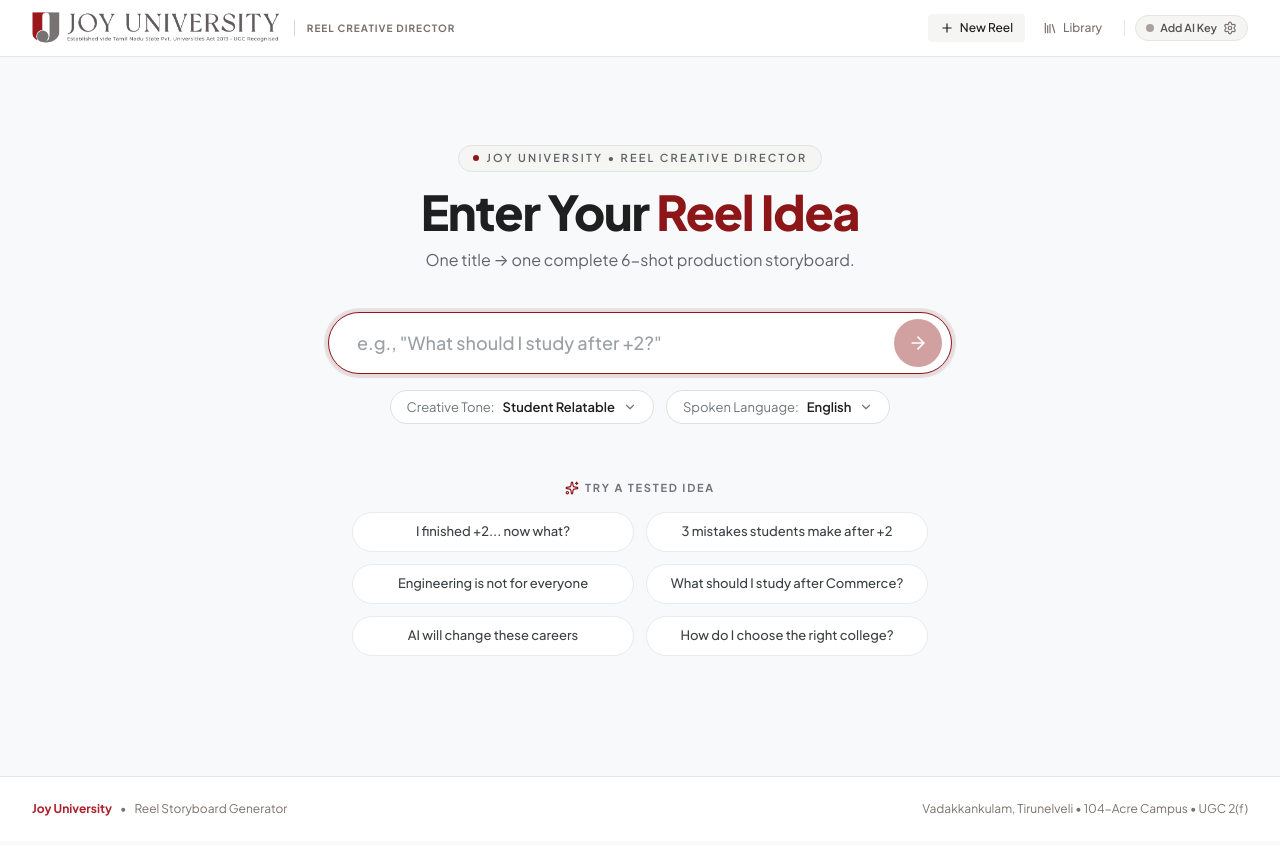
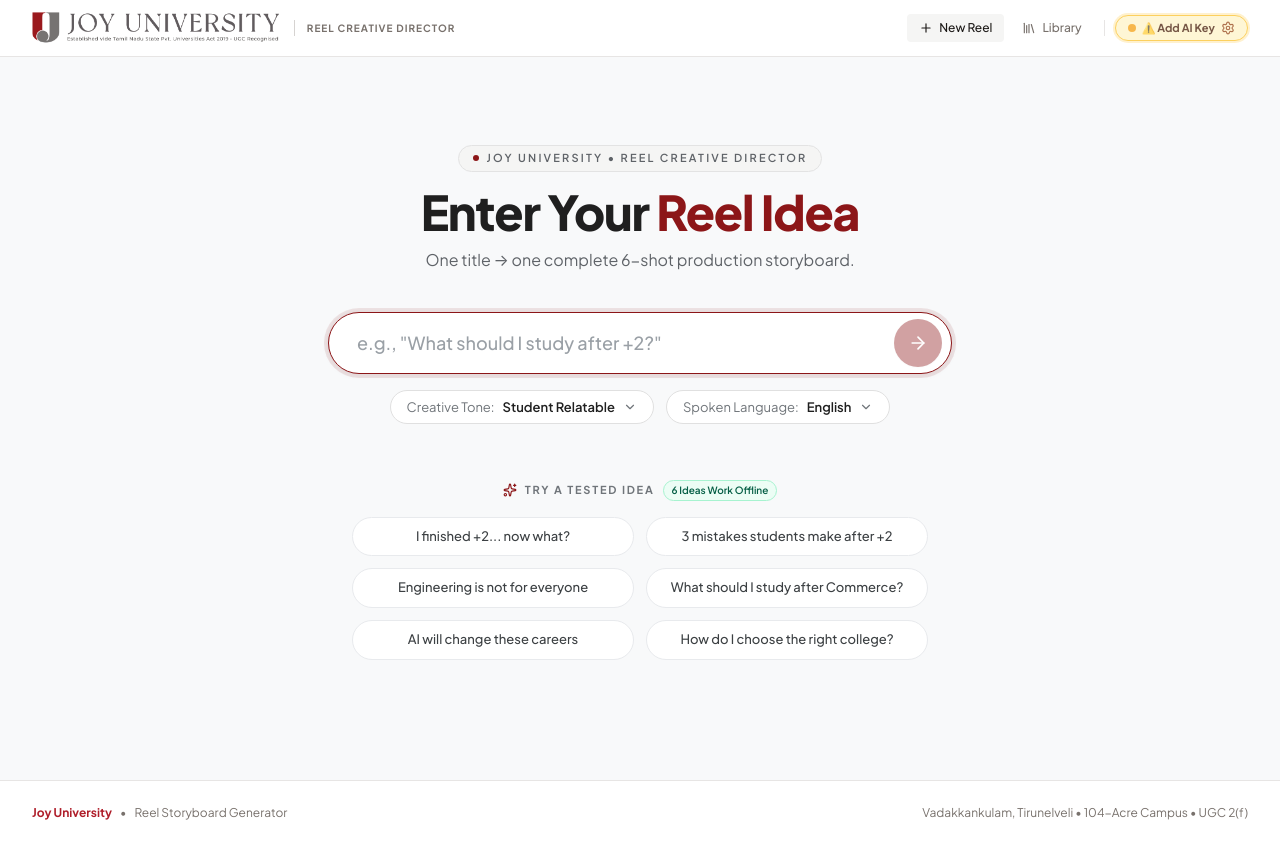
Before and after one commit to Mediadigi-7/ju-reel-creative-director, a React (Vite) app: page / in a window 1280 px wide. Built offline with nearby package versions, Linux system fonts and the light colour scheme.

Commit message:
Style Add AI Key as yellow warning and require API key for custom topics outside the 6 sample ideas

```diff
--- a/src/App.tsx
+++ b/src/App.tsx
@@ -393,7 +393,12 @@
             }}
           />
         ) : !currentReel ? (
-          <ReelTitleInput onGenerate={handleGenerate} isLoading={isLoading} />
+          <ReelTitleInput
+            onGenerate={handleGenerate}
+            isLoading={isLoading}
+            hasApiKey={Boolean(apiSettings.apiKey && apiSettings.isVerified)}
+            onOpenSettings={() => setIsSettingsOpen(true)}
+          />
         ) : (
           /* Focus Mode: 90% Screen Real Estate Reserved for Storyboard Cards */
           <div className="pb-16 max-w-5xl mx-auto">
--- a/src/components/CompactTopBar.tsx
+++ b/src/components/CompactTopBar.tsx
@@ -173,14 +173,14 @@
                 onClick={onOpenSettings}
                 title={
                   !hasKey
-                    ? 'Running on Offline Knowledge Engine — Click to add API key'
+                    ? 'API Key Required for Custom Topics — Click to add Gemini or OpenAI key'
                     : isVerified
                     ? `${providerLabel} Active & Connected — Click to configure`
                     : `${providerLabel} Disconnected / Unverified — Click to fix`
                 }
-                className={`inline-flex items-center gap-1.5 px-2.5 py-1.5 rounded-lg text-xs font-semibold border transition-colors cursor-pointer ${
+                className={`inline-flex items-center gap-1.5 px-2.5 py-1.5 rounded-lg text-xs font-bold border transition-colors cursor-pointer ${
                   !hasKey
-                    ? 'bg-stone-50 text-stone-600 border-stone-200 hover:bg-stone-100'
+                    ? 'bg-amber-100 text-amber-950 border-amber-400 hover:bg-amber-200 ring-2 ring-amber-400/30'
                     : isVerified
                     ? 'bg-emerald-50 text-emerald-800 border-emerald-300 hover:bg-emerald-100'
                     : 'bg-amber-50 text-amber-900 border-amber-300 hover:bg-amber-100'
@@ -189,14 +189,17 @@
                 <span
                   className={`w-2 h-2 rounded-full ${
                     !hasKey
-                      ? 'bg-stone-400'
+                      ? 'bg-amber-500 animate-pulse'
                       : isVerified
                       ? 'bg-emerald-500 animate-pulse'
                       : 'bg-amber-500'
                   }`}
                 />
                 <span className="hidden md:inline">
-                  {!hasKey ? 'AI Key' : isVerified ? `${providerLabel} Active` : `${providerLabel} Disconnected`}
+                  {!hasKey ? '⚠️ Add AI Key' : isVerified ? `${providerLabel} Active` : `${providerLabel} Disconnected`}
+                </span>
+                <span className="md:hidden">
+                  {!hasKey ? 'Key' : isVerified ? providerLabel : 'Check Key'}
                 </span>
                 <Settings className="w-3.5 h-3.5" />
               </button>
--- a/src/components/Navbar.tsx
+++ b/src/components/Navbar.tsx
@@ -98,12 +98,12 @@
           ) : (
             <button
               onClick={onOpenSettings}
-              title="Running on Offline Fallback — Click to add Gemini/OpenAI API key"
-              className="flex items-center gap-1.5 px-2.5 py-1 rounded-full text-xs font-semibold text-stone-600 bg-stone-100 border border-stone-200 hover:bg-stone-200 transition-colors cursor-pointer"
+              title="API Key Required for Custom Topics — Click to add Gemini or OpenAI key"
+              className="flex items-center gap-1.5 px-3 py-1 rounded-full text-xs font-bold text-amber-950 bg-amber-100 border border-amber-400 hover:bg-amber-200 transition-all shadow-xs cursor-pointer ring-2 ring-amber-400/30 animate-pulse"
             >
-              <span className="w-2 h-2 rounded-full bg-stone-400" />
-              <span className="text-[11px] hidden sm:inline">Add AI Key</span>
-              <Settings className="w-3.5 h-3.5 text-stone-500" />
+              <span className="w-2 h-2 rounded-full bg-amber-500" />
+              <span className="text-[11px] font-bold">⚠️ Add AI Key</span>
+              <Settings className="w-3.5 h-3.5 text-amber-800" />
             </button>
           )}
         </nav>
--- a/src/components/ReelTitleInput.tsx
+++ b/src/components/ReelTitleInput.tsx
@@ -1,11 +1,13 @@
 import React, { useState, useRef, useEffect } from 'react';
-import { ArrowRight, ChevronDown, Check, Sparkles } from 'lucide-react';
+import { ArrowRight, ChevronDown, Check, Sparkles, AlertCircle, Key } from 'lucide-react';
 import { CREATIVE_DIRECTIONS } from '../../shared/knowledgeBase.js';
 import { CreativeDirection, LanguageOption } from '../../shared/types.js';
 
 interface ReelTitleInputProps {
   onGenerate: (title: string, direction: CreativeDirection, language: LanguageOption) => void;
   isLoading: boolean;
+  hasApiKey?: boolean;
+  onOpenSettings?: () => void;
 }
 
 const TESTED_IDEAS: string[] = [
@@ -31,7 +33,12 @@
   { id: 'Hindi', label: 'Hindi', nativeLabel: 'हिन्दी' },
 ];
 
-export const ReelTitleInput: React.FC<ReelTitleInputProps> = ({ onGenerate, isLoading }) => {
+export const ReelTitleInput: React.FC<ReelTitleInputProps> = ({
+  onGenerate,
+  isLoading,
+  hasApiKey = false,
+  onOpenSettings,
+}) => {
   const [title, setTitle] = useState('');
   const [direction, setDirection] = useState<CreativeDirection>('Student Relatable');
   const [language, setLanguage] = useState<LanguageOption>('English');
@@ -59,6 +66,13 @@
     return () => document.removeEventListener('mousedown', handleClickOutside);
   }, []);
 
+  const isTestedIdea = (userTitle: string): boolean => {
+    const clean = userTitle.trim().toLowerCase().replace(/[?.,!']/g, '');
+    return TESTED_IDEAS.some(
+      (idea) => idea.toLowerCase().replace(/[?.,!']/g, '') === clean
+    );
+  };
+
   const handleSubmit = (e?: React.FormEvent) => {
     if (e) e.preventDefault();
     if (isLoading) return; // Prevent duplicate generation requests
@@ -68,6 +82,18 @@
       inputRef.current?.focus();
       return;
     }
+
+    // If user enters a custom topic (not one of the 6 tested sample ideas) and has no API key:
+    if (!hasApiKey && !isTestedIdea(cleanTitle)) {
+      setError(
+        'API Key Required: To generate custom topics outside the 6 sample ideas, please configure your free Google Gemini or OpenAI API key.'
+      );
+      if (onOpenSettings) {
+        onOpenSettings();
+      }
+      return;
+    }
+
     setError(null);
     setToneMenuOpen(false);
     setLangMenuOpen(false);
@@ -151,9 +177,22 @@
           </div>
 
           {error && (
-            <p className="mt-2 text-xs text-red-600 font-medium text-left pl-6 animate-fade-in">
-              {error}
-            </p>
+            <div className="mt-3.5 p-3.5 rounded-2xl bg-amber-50 border border-amber-300 text-amber-950 text-xs flex flex-col sm:flex-row items-start sm:items-center justify-between gap-3 text-left w-full shadow-xs animate-fade-in">
+              <div className="flex items-start gap-2.5">
+                <AlertCircle className="w-4 h-4 text-amber-600 flex-shrink-0 mt-0.5" />
+                <span className="font-medium text-amber-900 leading-snug">{error}</span>
+              </div>
+              {onOpenSettings && (
+                <button
+                  type="button"
+                  onClick={onOpenSettings}
+                  className="inline-flex items-center gap-1.5 px-3.5 py-1.5 rounded-xl bg-amber-600 hover:bg-amber-700 text-white font-bold text-xs flex-shrink-0 transition-colors shadow-xs cursor-pointer"
+                >
+                  <Key className="w-3.5 h-3.5" />
+                  <span>Configure API Key</span>
+                </button>
+              )}
+            </div>
           )}
         </div>
 
@@ -276,11 +315,16 @@
 
       {/* 4. Prompt Suggestion Chips ("Try a tested idea") */}
       <div className="mt-12 sm:mt-14 w-full flex flex-col items-center">
-        <div className="flex items-center gap-1.5 mb-4">
+        <div className="flex items-center gap-2 mb-4">
           <Sparkles className="w-3.5 h-3.5 text-[#8c1618]" />
           <span className="text-[11px] font-bold uppercase tracking-[0.16em] text-[#70757A]">
             Try a tested idea
           </span>
+          {!hasApiKey && (
+            <span className="text-[10px] font-semibold text-emerald-800 bg-emerald-50 border border-emerald-200 px-2 py-0.5 rounded-full">
+              6 Ideas Work Offline
+            </span>
+          )}
         </div>
 
         {/* Balanced Grid of Chips without truncation */}
```
